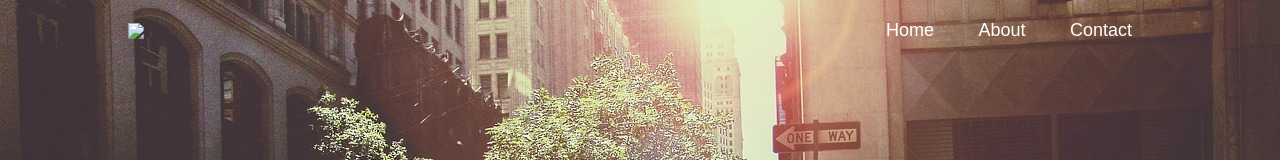
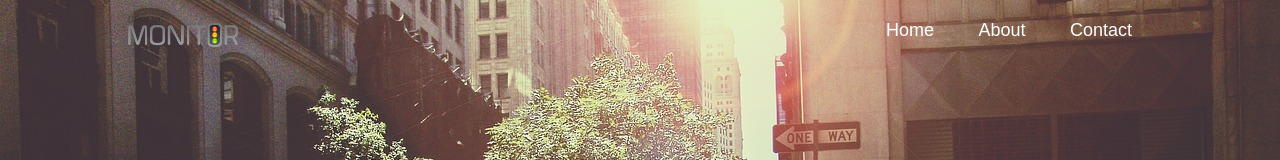
Before and after one commit to PratikKothari30/BE-Project, a plain HTML site: page index.html in a window 1280 px wide. Shown: the top 160 px of the page. Drawn offline with Linux system fonts and the light colour scheme; files whose address does not match are found by name.

Commit message:
Update index.html

```diff
--- a/index.html
+++ b/index.html
@@ -11,7 +11,7 @@
   <div id="header">
     <div class="container">
         <nav>
-            <img src="images\Logo1.png" class="logo">
+            <img src="Logo.png" class="logo">
             <ul id="sidemenu">
                 <li><a href=#header>Home</a></li>
                 <li><a href=#about>About</a></li>
```
